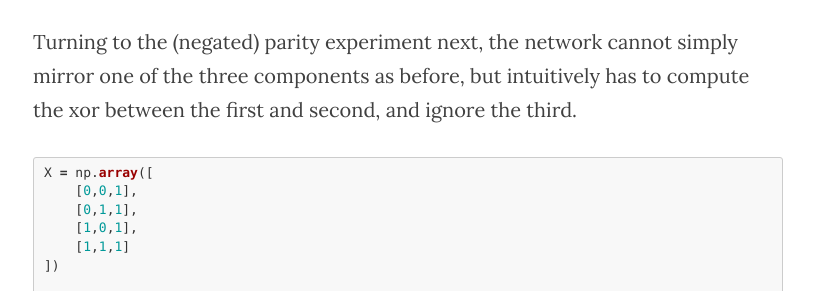
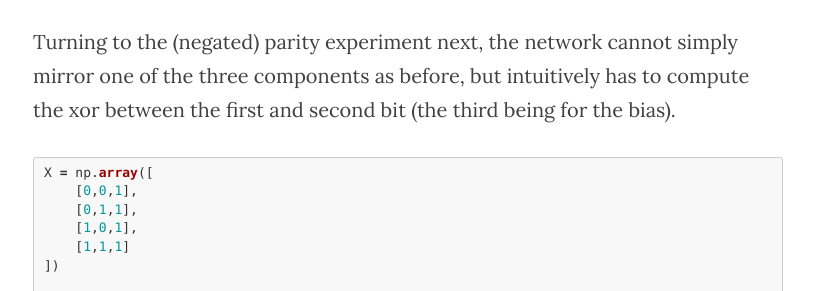
Before and after one commit to mortendahl/mortendahl.github.io, a Jekyll site: the page built from _posts/2017-04-17-private-deep-learning-with-mpc.md, in a window 1280 px wide and 900 px high, scrolled down 9951 px. Shown: the part 231-522 px from the top of the window, without its empty margins (232-1046 px from the left). Built offline with Jekyll 4.4.1, drawn with Linux system fonts in a browser that asks for light colours; nearby versions of some CDN libraries; some of the changed text lies outside the part shown.

Commit message:
correction

````diff
--- a/_posts/2017-04-17-private-deep-learning-with-mpc.md
+++ b/_posts/2017-04-17-private-deep-learning-with-mpc.md
@@ -321,7 +321,7 @@ And based on the evaluation above, the network does indeed seem to have learned
 
 ## Slightly more advanced function
 
-Turning to the (negated) parity experiment next, the network cannot simply mirror one of the three components as before, but intuitively has to compute the xor between the first and second, and ignore the third.
+Turning to the (negated) parity experiment next, the network cannot simply mirror one of the three components as before, but intuitively has to compute the xor between the first and second bit (the third being for the bias).
 
 ```python
 X = np.array([
````
Also changed, not shown: other parts of _posts/2017-04-17-private-deep-learning-with-mpc.md (+1 -1 lines).
